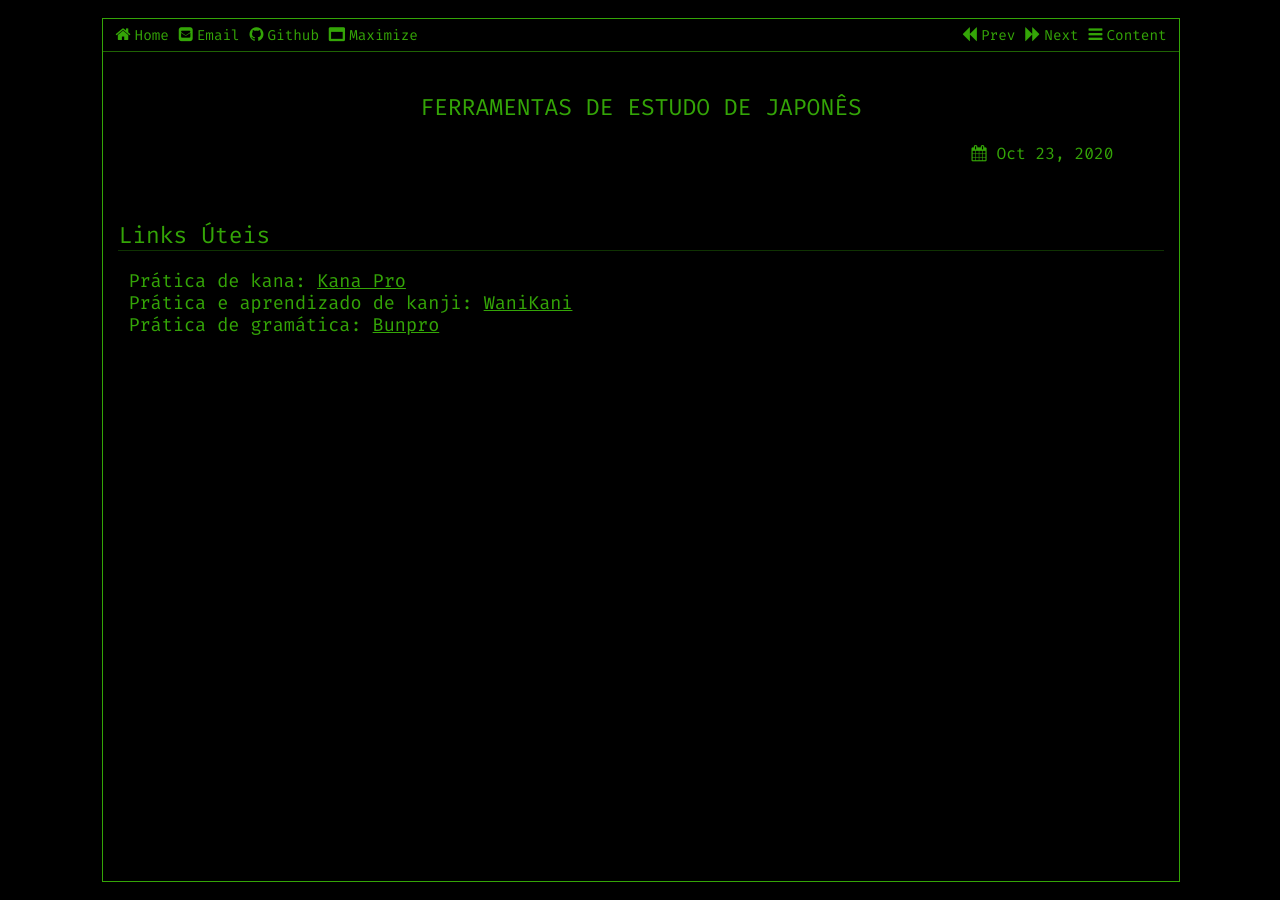
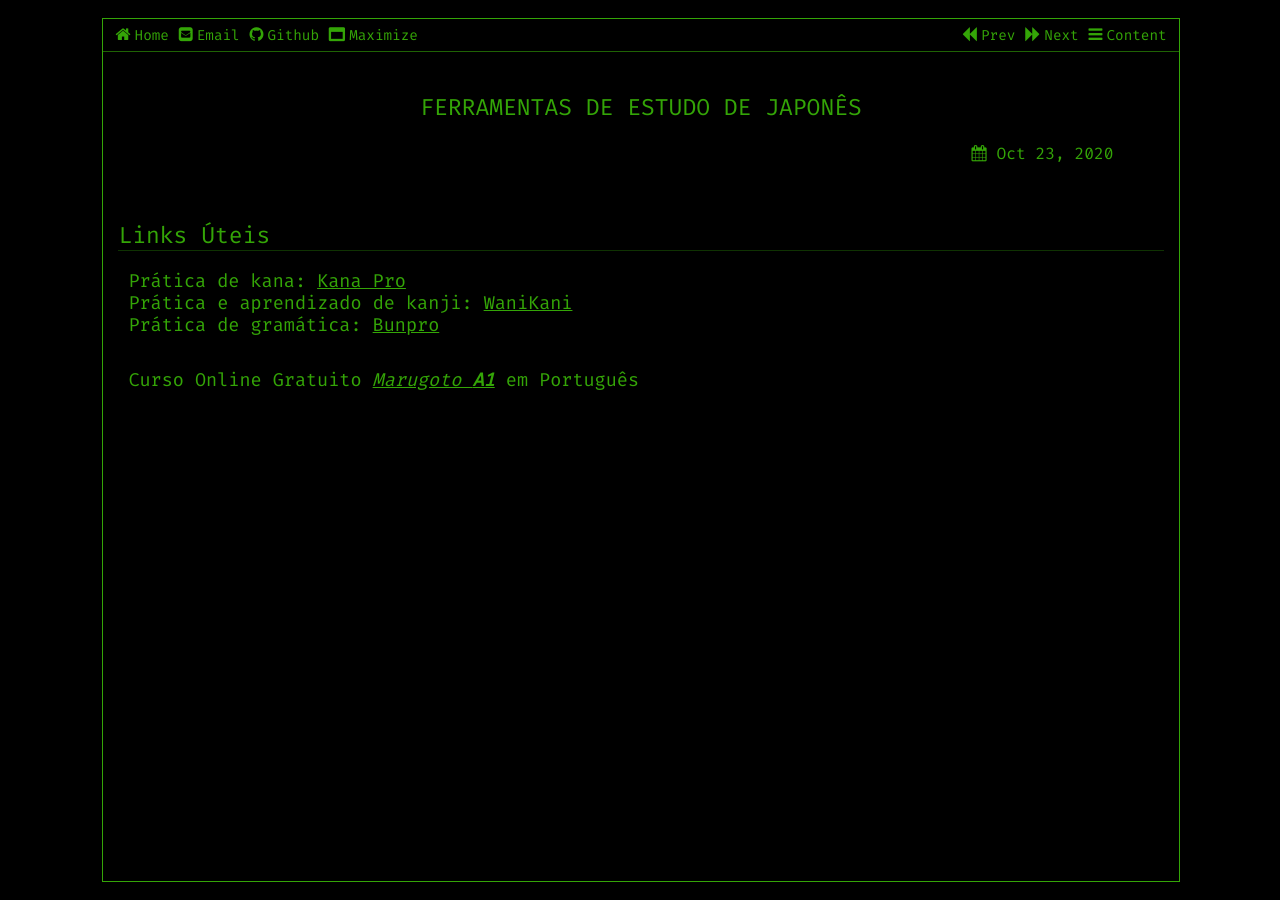
Before and after one commit to vnakayama/vnakayama.github.io, a Jekyll site: the page built from _posts/2020-10-22-japones.markdown, in a window 1280 px wide. Built offline with Jekyll 4.4.1, drawn with Linux system fonts in a browser that asks for light colours.

Commit message:
new japanese

```diff
--- a/_posts/2020-10-22-japones.markdown
+++ b/_posts/2020-10-22-japones.markdown
@@ -8,8 +8,11 @@
 ## Links Úteis
 Prática de kana: [Kana Pro][kana] <br/>
 Prática e aprendizado de kanji: [WaniKani][wani] <br/>
-Prática de gramática: [Bunpro][bun] <br/>
+Prática de gramática: [Bunpro][bun] <br/><br/>
+
+Curso Online Gratuito [*Marugoto **A1***][marugoto] em Português
 
 [kana]: https://kana.pro/
 [wani]: https://www.wanikani.com/
 [bun]: https://www.bunpro.jp/
+[marugoto]: https://www.marugoto.org/en/news/2020/#nw1014_2
```
